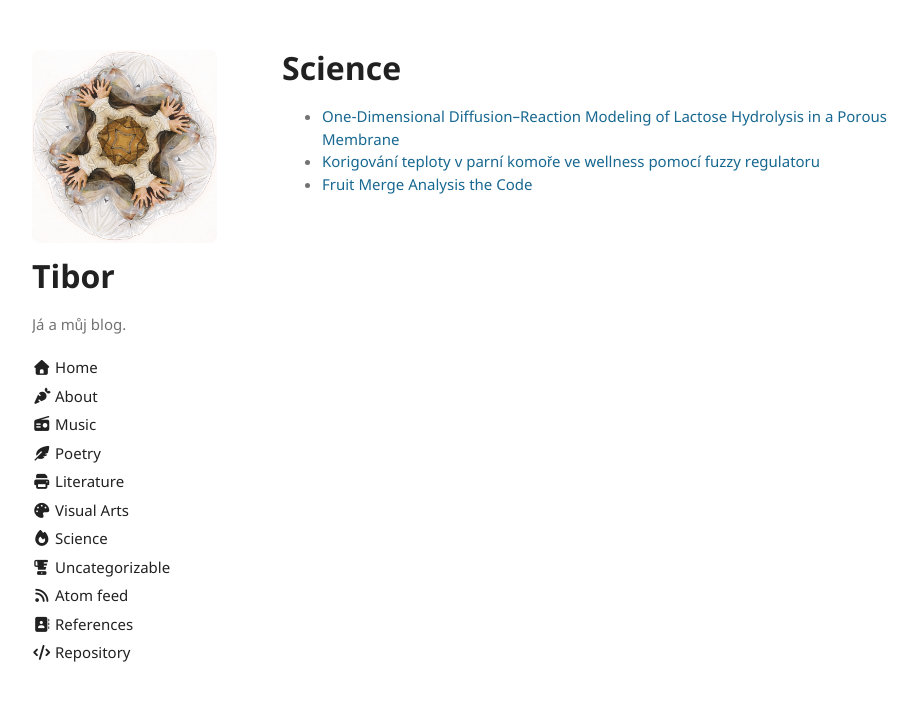
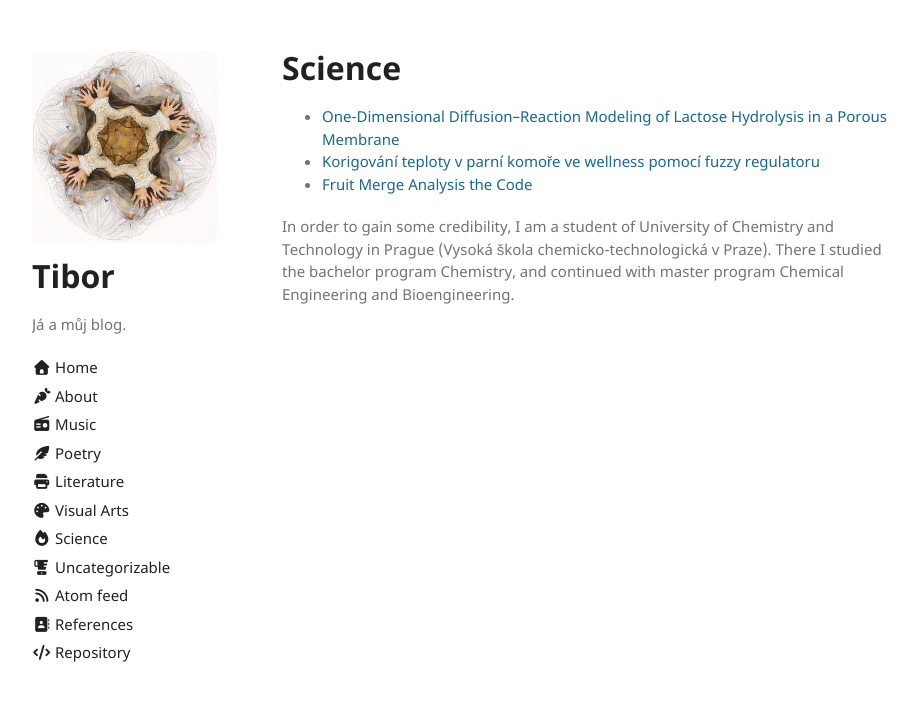
Before and after one commit to thefallofjohannm/thefallofjohannm.github.io, a Jekyll site: the page built from pages/science.md, in a window 1280 px wide. Shown: the top 701 px of the page, without its empty margins (178-1096 px from the left). Built offline with Jekyll 4.4.1, drawn with Linux system fonts in a browser that asks for light colours.

Commit message:
short intro for science page

```diff
--- a/pages/science.md
+++ b/pages/science.md
@@ -7,3 +7,5 @@ permalink: "/science/"
 # Science
 
 {% include category-list.html category="science" %}
+
+In order to gain some credibility, I am a student of University of Chemistry and Technology in Prague (Vysoká škola chemicko-technologická v Praze). There I studied the bachelor program Chemistry, and continued with master program Chemical Engineering and Bioengineering.
```
